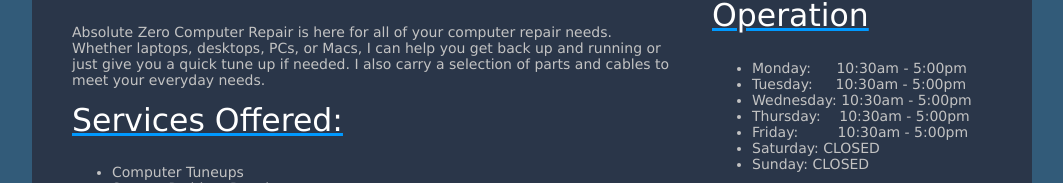
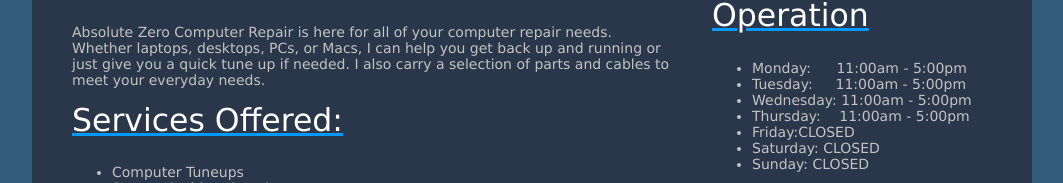
Before and after one commit to absolutezerocomputerrepair/absolutezerocomputerrepair.github.io, a plain HTML site: page index.html in a window 1280 px wide. Shown: the part 703-886 px from the top of the page, without its empty margins (108-1171 px from the left). Drawn offline with Linux system fonts and the light colour scheme.

Commit message:
Update hours.

```diff
--- a/index.html
+++ b/index.html
@@ -103,11 +103,11 @@
 <aside>
 	<h2 id="hours">Hours of Operation</h2>
 	<ul>
-		<li>Monday:&emsp;&ensp; 10:30am - 5:00pm</li>
-		<li>Tuesday: &ensp;&ensp;  10:30am - 5:00pm</li>
-		<li>Wednesday: 10:30am - 5:00pm</li>
-		<li>Thursday:&emsp; 10:30am - 5:00pm</li>
-		<li>Friday:&emsp;&emsp;&ensp; 10:30am - 5:00pm</li>
+		<li>Monday:&emsp;&ensp; 11:00am - 5:00pm</li>
+		<li>Tuesday: &ensp;&ensp;  11:00am - 5:00pm</li>
+		<li>Wednesday: 11:00am - 5:00pm</li>
+		<li>Thursday:&emsp; 11:00am - 5:00pm</li>
+		<li>Friday:CLOSED</li>
 		<li>Saturday: CLOSED</li>
 		<li>Sunday: CLOSED</li>
 	</ul>
```
